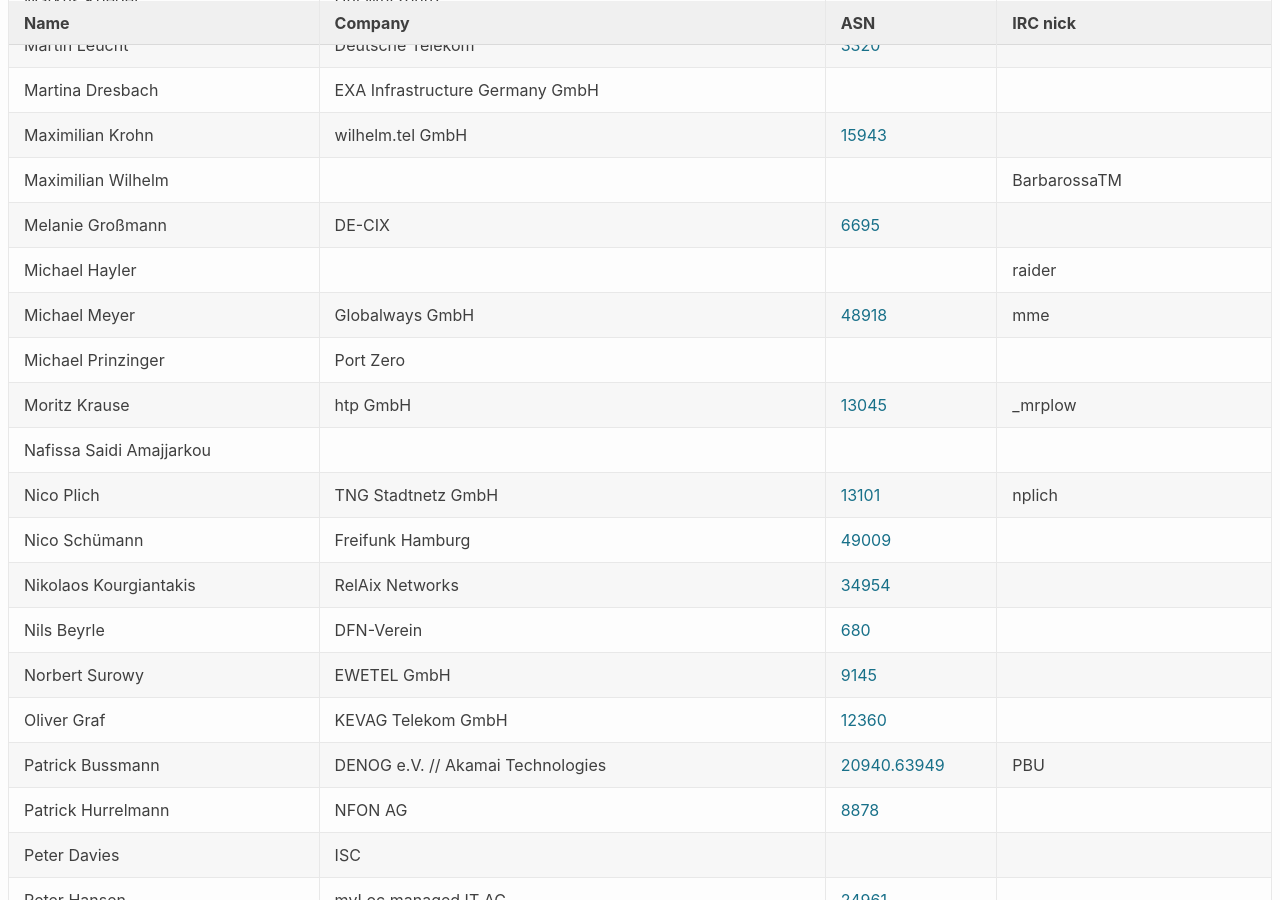
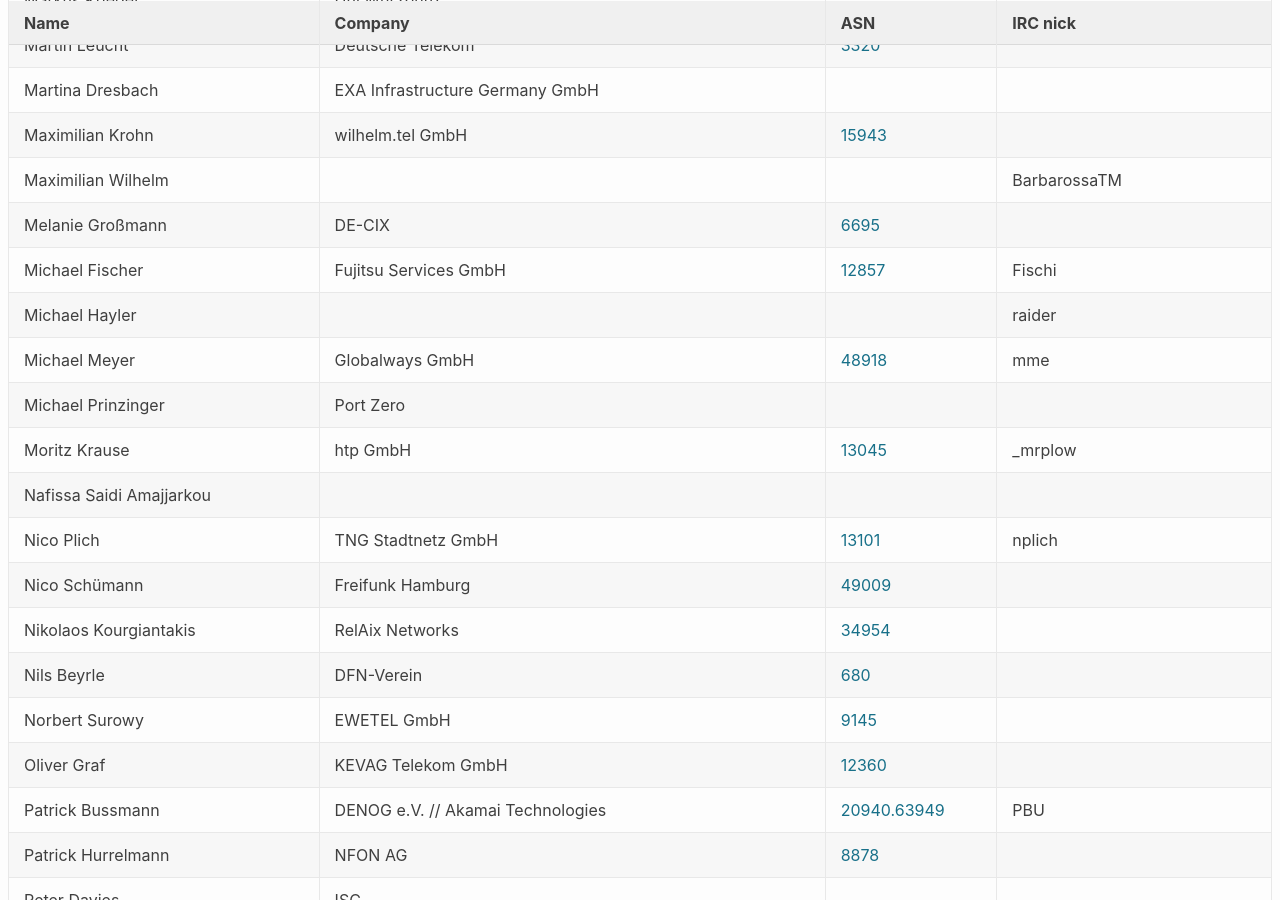
Before and after one commit to denog/pretix-attendeelist, a Jekyll site: the page built from denog15/index.md, in a window 1280 px wide and 900 px high, scrolled down 2539 px. Built offline with Jekyll 4.4.1, drawn with Linux system fonts in a browser that asks for light colours.

Commit message:
Latest data: Tue Aug 22 19:48:09 UTC 2023

```diff
--- a/_data/attendees_denog15_onsite.json
+++ b/_data/attendees_denog15_onsite.json
@@ -348,6 +348,12 @@
     "asn": "6695"
   },
   {
+    "name": "Michael Fischer",
+    "company": "Fujitsu Services GmbH",
+    "irc": "Fischi",
+    "asn": "12857"
+  },
+  {
     "name": "Michael Hayler",
     "company": null,
     "irc": "raider",
```
